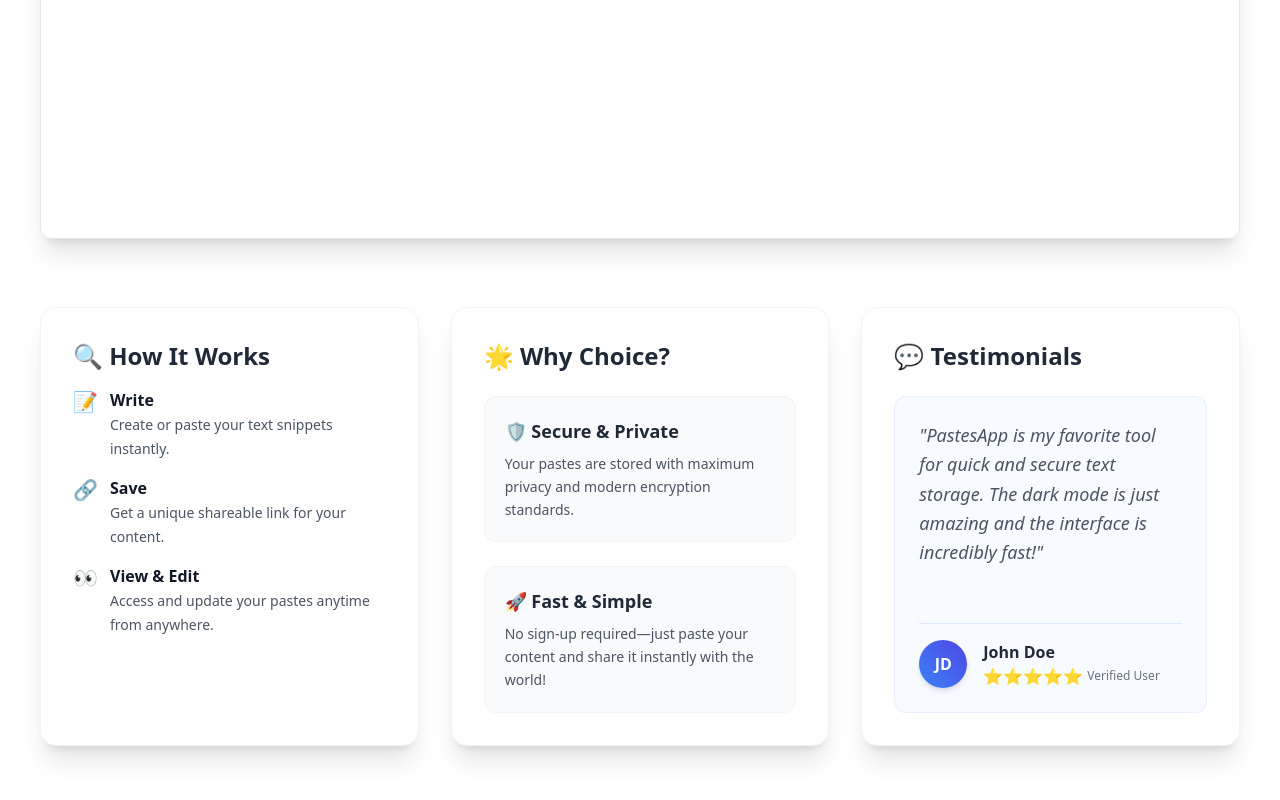
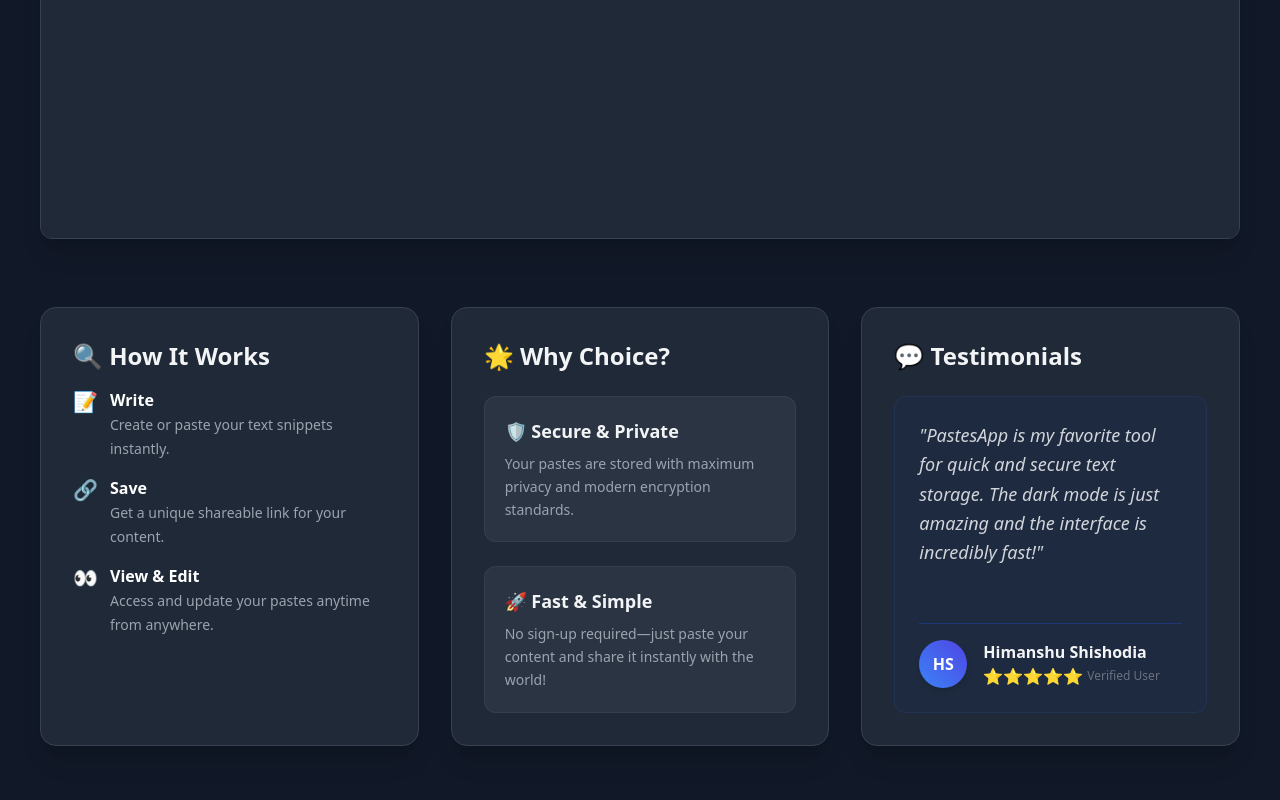
Before and after one commit to Himanshu111001/PasteApp-React, a React (Vite) app: page / in a window 1280 px wide. Shown: the part 444-1244 px from the top of the page. Built offline with nearby package versions, Linux system fonts and the light colour scheme.

Commit message:
feat: set default theme to dark and update testimonial name

```diff
--- a/src/components/Navbar.jsx
+++ b/src/components/Navbar.jsx
@@ -6,7 +6,7 @@ import logo from "../assets/logo.png";
 
 const Navbar = () => {
   const [dark, setDark] = useState(
-    localStorage.getItem("darkMode") === "true"
+    localStorage.getItem("darkMode") !== "false"
   );
 
   useEffect(() => {
--- a/src/components/StaticSections.jsx
+++ b/src/components/StaticSections.jsx
@@ -68,10 +68,10 @@ const StaticSections = () => {
                         </p>
                         <div className="mt-8 flex items-center gap-4 border-t border-blue-100 dark:border-blue-800/50 pt-4">
                             <div className="w-12 h-12 rounded-full bg-gradient-to-tr from-blue-500 to-indigo-600 shadow-md flex items-center justify-center text-white font-bold">
-                                JD
+                                HS
                             </div>
                             <div>
-                                <p className="font-bold text-gray-800 dark:text-gray-100">John Doe</p>
+                                <p className="font-bold text-gray-800 dark:text-gray-100">Himanshu Shishodia</p>
                                 <div className="flex items-center gap-1">
                                     <span className="text-yellow-500">⭐⭐⭐⭐⭐</span>
                                     <p className="text-gray-500 dark:text-gray-500 text-xs">Verified User</p>
```
